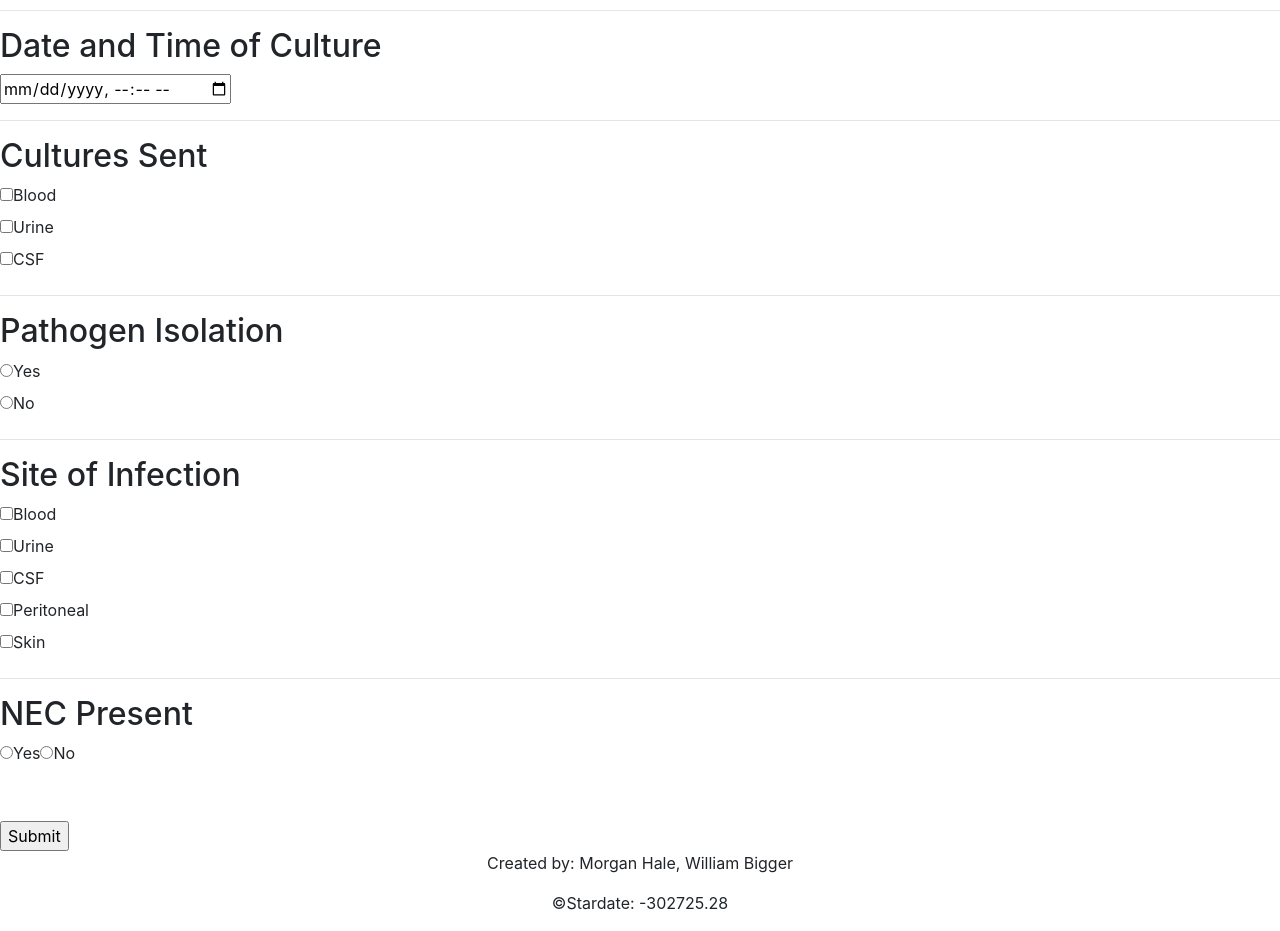
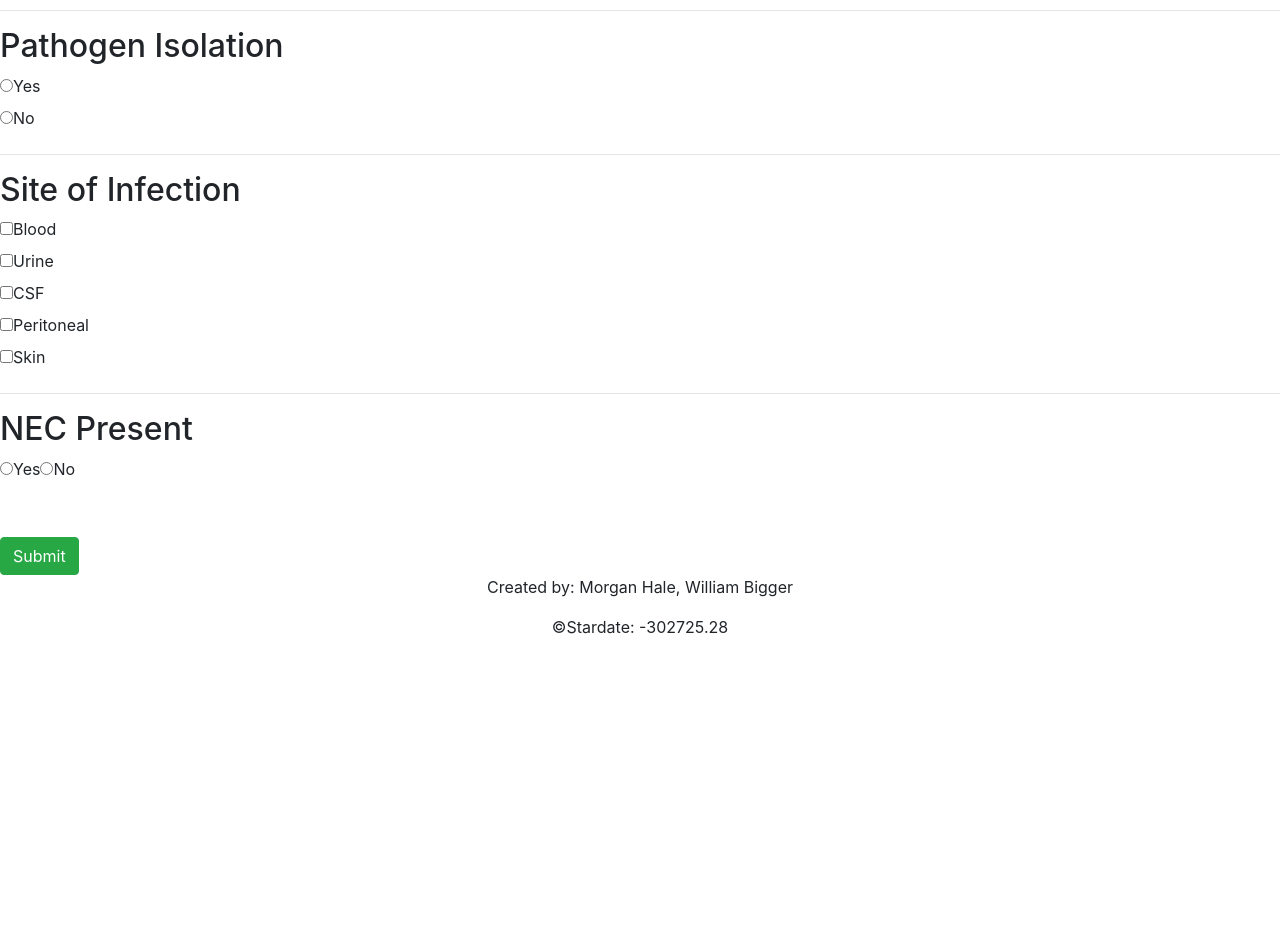
Before and after one commit to willbigger/willbigger.github.io, a React (Create React App) app in the folder frontend/: page / in a window 1280 px wide. Shown: the part 180-1111 px from the top of the page. After the commit the page ends 835 px from the top, so only its background shows below. Built offline with nearby package versions, Linux system fonts and the light colour scheme.

Commit message:
Week of 10/18

```diff
--- a/frontend/src/App.js
+++ b/frontend/src/App.js
@@ -5,7 +5,6 @@ import Footer from "./components/Footer"; // Importing the footer
 import About from "./components/About"; // Importing the about page
 import Header from "./components/Header"; // Importing the header
 import DataTrends from "./components/DataTrends"; // Importing the data trends page
-import OutputWidget from "./components/OutputWidget"; // Importing the widget
 
 
 function App() {
@@ -16,7 +15,6 @@ function App() {
         <Route path='/' exact component={FormComponent}/>
         <Route path='/about' component={About}/>
         <Route path='/datatrends' component={DataTrends}/>
-        <Route path='/outputwidget' component={OutputWidget}/>
         <Footer />
       </div>
     </Router>
--- a/frontend/src/components/About.js
+++ b/frontend/src/components/About.js
@@ -1,5 +1,4 @@
 import React from "react";
-import { Link } from 'react-router-dom'; // Import links instead of reloading the page
 
 function About() {
   return (
--- a/frontend/src/components/DataTrends.js
+++ b/frontend/src/components/DataTrends.js
@@ -1,5 +1,4 @@
 import React from "react";
-import { Link } from 'react-router-dom'; // Import links instead of reloading the page
 
 function DataTrends() {
   return (
--- a/frontend/src/components/Footer.js
+++ b/frontend/src/components/Footer.js
@@ -1,5 +1,4 @@
 import React from "react";
-import { Link } from 'react-router-dom'; // Import links instead of reloading the page
 
 function Footer() {
   return (
--- a/frontend/src/components/FormComponent.js
+++ b/frontend/src/components/FormComponent.js
@@ -1,4 +1,6 @@
 import React, { useState } from 'react';
+import OutputWidget from './OutputWidget';
+import SubmitButton from './SubmitButton';
 
 function FormComponent() {
 
@@ -7,10 +9,6 @@ function FormComponent() {
   */
   const [inputs, setInputs] = useState({
     os: "",
-    datetime: "",
-    cultureSentBlood: "",
-    cultureSentUrine: "",
-    cultureSentCSF: "",
     pathogen: "",
     infectionSiteBlood: "",
     infectionSiteUrine: "",
@@ -41,42 +39,6 @@ function FormComponent() {
   */
   const handleOS = (event) => {
     setInputs({ ...inputs, os: event.target.value })
-  }
-
-  /*
-  Handler for the datetime variable.
-  Sets 'datetime' state variable to what was inputted
-  by the user.
-  */
-  const handleDateTime = (event) => {
-    setInputs({ ...inputs, datetime: event.target.value })
-  }
-
-  /*
-  Handler for the cultureSent:blood variable.
-  Sets 'cultureSentBlood' state variable to true
-  when the box is checked.
-  */
-  const handleCultureSentBlood = (event) => {
-    setInputs({ ...inputs, cultureSentBlood: event.target.checked })
-  }
-
-  /*
-  Handler for the cultureSent:urine variable.
-  Sets 'cultureSentUrine' state variable to true
-  when the box is checked.
-  */
-  const handleCultureSentUrine = (event) => {
-    setInputs({ ...inputs, cultureSentUrine: event.target.checked })
-  }
-
-  /*
-  Handler for the cultureSent:CSF variable.
-  Sets 'cultureSentCSF' state variable to true
-  when the box is checked.
-  */
-  const handleCultureSentCSF = (event) => {
-    setInputs({ ...inputs, cultureSentCSF: event.target.checked })
   }
 
   /*
@@ -157,20 +119,21 @@ function FormComponent() {
   Then it sets Submitted to true and prints the
   inputs in console log for us to see.
   */
-  const handleSubmit = (event) => {
+
+  const [showResults, setResults] = useState(false); // state for displaying the output widget
+  const onClick = (event) => {
     event.preventDefault(); // stops refresh
-    if (inputs.os && inputs.datetime && (inputs.cultureSentBlood || inputs.cultureSentUrine || inputs.infectionSiteCSF) && inputs.pathogen && (inputs.infectionSiteBlood || inputs.infectionSiteUrine || inputs.infectionSiteCSF || inputs.infectionSitePeritoneal || inputs.infectionSiteSkin) && inputs.nec) {
+    if (inputs.os && inputs.pathogen && (inputs.infectionSiteBlood || inputs.infectionSiteUrine || inputs.infectionSiteCSF || inputs.infectionSitePeritoneal || inputs.infectionSiteSkin) && inputs.nec) {
       setValid(true)
+      setResults(!showResults); // changes to display only if valid input
     }
     setSubmitted(true);
-    console.log(inputs)
   }
-
 
 
   return (
     <div className="form-container">
-      <form className="nicu-form" onSubmit={handleSubmit}>
+      <form className="nicu-form" onSubmit={onClick}>
         {/* If the form has been submitted, and it's Valid, print 'Success!' at the top of the page. */}
         {submitted && valid ? <div className="success-message" style={{color:"green"}}>Success!</div> : null}
         {/* If the form is been submitted but is NOT Valid, print error message instead. */}
@@ -200,54 +163,6 @@ function FormComponent() {
         <br />
         {/* If the form is submitted and the onset input is missing, print this. */}
         {submitted && !inputs.os ? <span  style={{color:"red"}}>Please specify onset conditions.</span> : null}
-        <hr />
-
-        <h2>Date and Time of Culture</h2>
-
-        <input
-          value={inputs.datetime}
-          onChange={handleDateTime}
-          type="datetime-local"
-          className="form-field"
-          name="datetime" />
-        <br />
-        {/* If the form is submitted and the datetime input is missing, print this. */}
-        {submitted && !inputs.datetime ? <span style={{color:"red"}}>Please provide the date and time when the cultures were sent.</span> : null}
-        <hr />
-
-        <h2>Cultures Sent</h2>
-
-        <input
-          value={inputs.cultureSentBlood}
-          onChange={handleCultureSentBlood}
-          type="checkbox"
-          className="form-field"
-          name="cultureSentBlood" />
-        <label>Blood</label>
-
-        <br />
-
-        <input
-          value={inputs.cultureSentUrine}
-          onChange={handleCultureSentUrine}
-          type="checkbox"
-          className="form-field"
-          name="cultureSentUrine" />
-        <label>Urine</label>
-
-        <br />
-
-        <input
-          value={inputs.cultureSentCSF}
-          onChange={handleCultureSentCSF}
-          type="checkbox"
-          className="form-field"
-          name="cultureSentCSF" />
-        <label>CSF</label>
-
-        <br />
-        {/* If the form is submitted and no culture type is selected, print this. */}
-        {submitted && !inputs.cultureSentBlood && !inputs.cultureSentUrine && !inputs.cultureSentCSF ? <span style={{color:"red"}}>Please select at least one type of culture.</span> : null}
         <hr />
 
         <h2>Pathogen Isolation</h2>
@@ -352,13 +267,15 @@ function FormComponent() {
         <br />
         <br />
 
-        <input
-          value={inputs.submit}
-          onChange={handleSubmit}
-          type="submit"
-          className="form-field"
-          name="submit"
-        />
+        <SubmitButton onClick={onClick}/>
+        {showResults && <OutputWidget time={inputs.os}
+        path={inputs.pathogen}
+        siteBlood={inputs.infectionSiteBlood}
+        siteUrine={inputs.infectionSiteUrine}
+        siteCSF={inputs.infectionSiteCSF}
+        sitePeritoneal={inputs.infectionSitePeritoneal}
+        siteSkin={inputs.infectionSiteSkin}
+        infec={inputs.nec}/>}
       </form>
     </div>
   )
--- a/frontend/src/components/Header.js
+++ b/frontend/src/components/Header.js
@@ -25,9 +25,6 @@ function Header() {
                 <li class="nav-item">
                   <Link class="nav-link" to='/datatrends'>Data Trends</Link>
                 </li>
-                <li class="nav-item">
-                  <Link class="nav-link" to='/outputwidget'>Your Submission</Link>
-                </li>
               </ul>
             </div>
           </nav>
--- a/frontend/src/components/OutputWidget.js
+++ b/frontend/src/components/OutputWidget.js
@@ -1,10 +1,19 @@
 import React from "react";
-import Link from 'react-router-dom';
 
-function OutputWidget() {
+function OutputWidget({ time, path, siteBlood, siteUrine, siteCSF, sitePeritoneal, siteSkin, infec }) {
   return (
     <div>
-        <p>There has been input</p>
+      <hr/>
+      <hr/>
+      <h1>RESULTS</h1>
+      <p>{ time }</p>
+      <p>{ path }</p>
+      <p>{ siteBlood ? "blood" : ""}</p>
+      <p>{ siteUrine ? "urine" : ""}</p>
+      <p>{ siteCSF ? "CSF" : ""}</p>
+      <p>{ sitePeritoneal ? "Peritoneal" : ""}</p>
+      <p>{ siteSkin ? "Skin" : ""}</p>
+      <p>{ infec }</p>
     </div>
   );
 }
--- /dev/null
+++ b/frontend/src/components/SubmitButton.js
@@ -0,0 +1,12 @@
+import React from "react";
+import Button from 'react-bootstrap/Button'
+
+function SubmitButton({ onClick }) {
+    return (
+        <div>
+            <Button variant='success' onClick={onClick} >Submit</Button>
+        </div>
+    );
+}
+
+export default SubmitButton;
```
Also changed, not shown: 1 other file (tests, documents, lock files or other folders).
